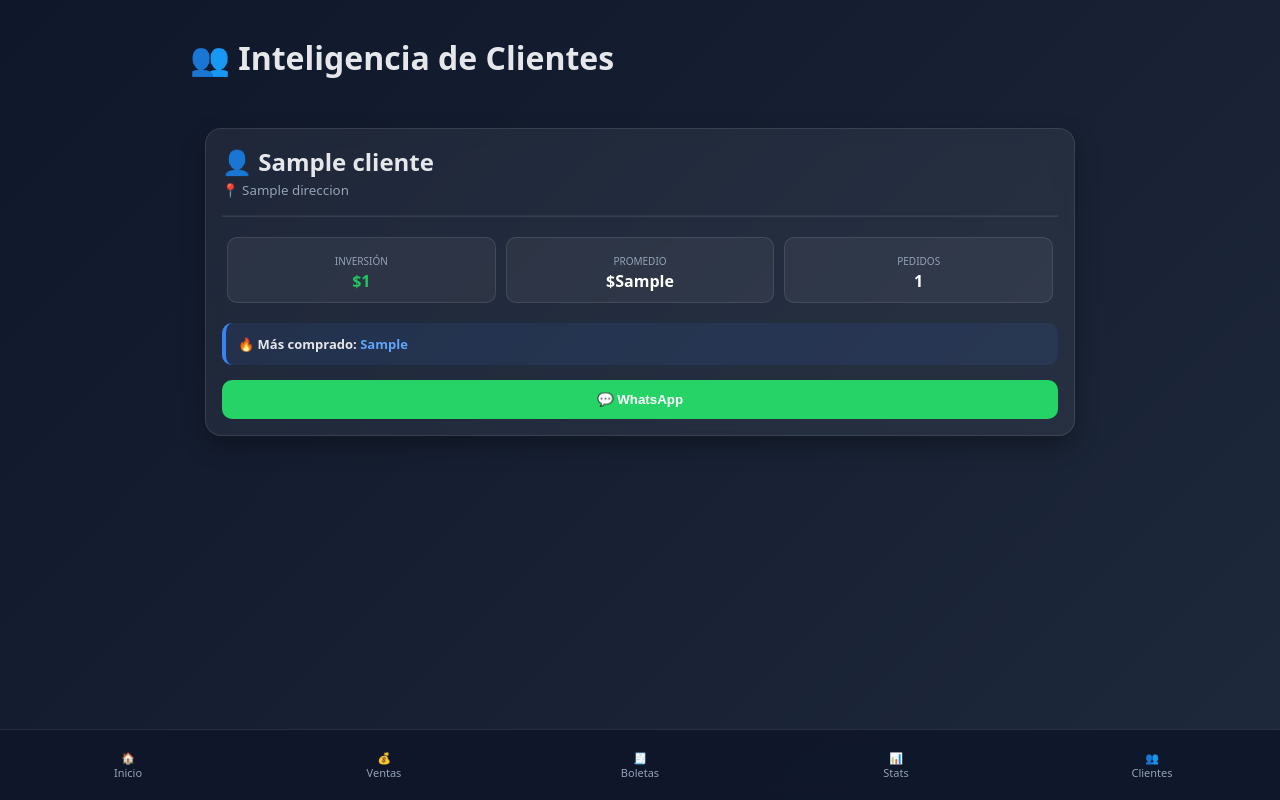
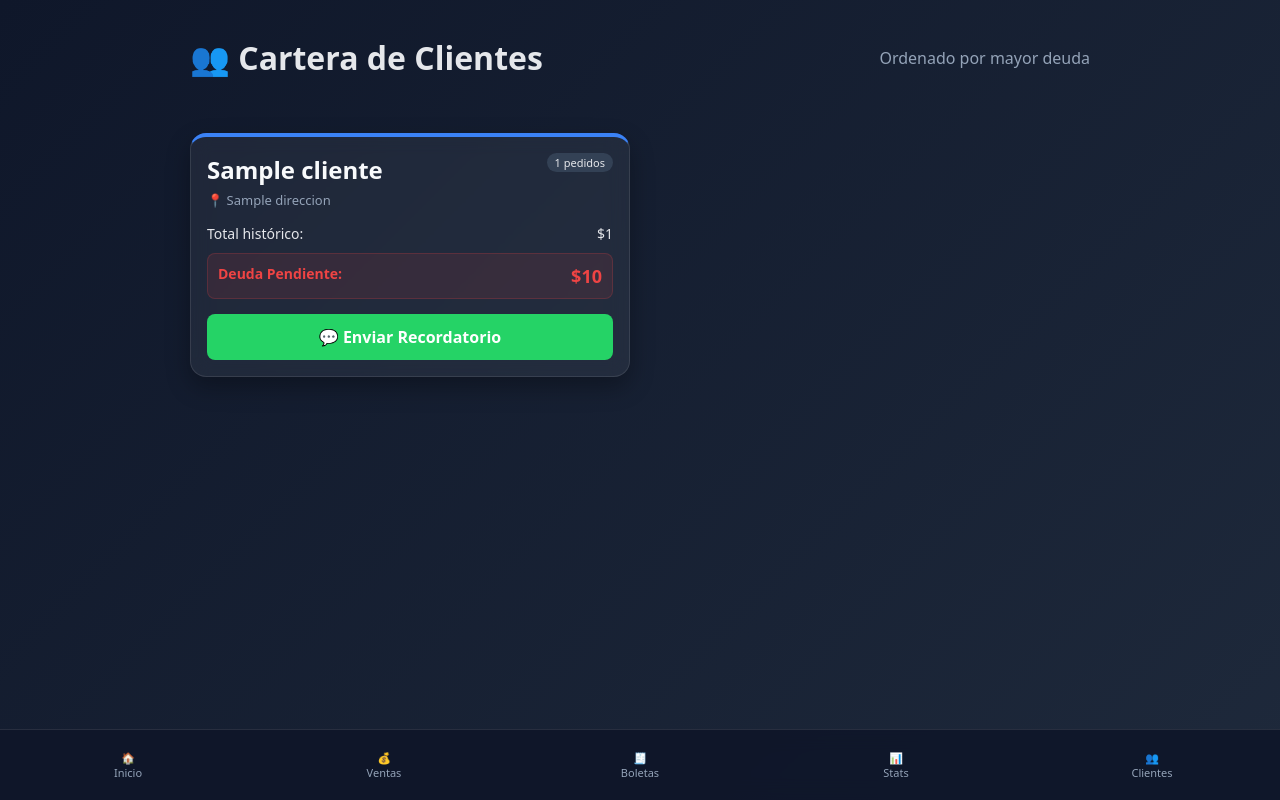
Before and after one commit to nicomartinezytm-pixel/distribuidora, a Flask app: template templates/clientes.html in a window 1280 px wide. Run offline with Flask 3, Linux system fonts and the light colour scheme; the template is opened without the code that fills it: most values are stand-ins (such as "Sample title", 1, 10 or a date in 2020).

Commit message:
Update clientes.html

```diff
--- a/templates/clientes.html
+++ b/templates/clientes.html
@@ -2,68 +2,104 @@
 {% block content %}
 
 <style>
-    .badge { padding: 4px 8px; border-radius: 6px; font-size: 11px; font-weight: bold; text-transform: uppercase; }
-    .badge-oro { background: #fef3c7; color: #92400e; border: 1px solid #f59e0b; }
-    .badge-fiel { background: #dcfce7; color: #166534; border: 1px solid #22c55e; }
-    .stat-box { text-align: center; padding: 10px; background: rgba(255,255,255,0.05); border-radius: 10px; flex: 1; margin: 5px; border: 1px solid rgba(255,255,255,0.1); }
-    .stat-val { display: block; font-size: 16px; font-weight: bold; color: white; }
-    .stat-label { font-size: 10px; color: #94a3b8; text-transform: uppercase; }
+    .grid-clientes {
+        display: grid;
+        grid-template-columns: repeat(auto-fill, minmax(300px, 1fr));
+        gap: 20px;
+        margin-top: 20px;
+    }
+    .card-cliente {
+        border-top: 4px solid #3b82f6;
+    }
+    .info-row {
+        display: flex;
+        justify-content: space-between;
+        margin-bottom: 8px;
+        font-size: 14px;
+    }
+    .deuda-highlight {
+        background: rgba(239, 68, 68, 0.1);
+        padding: 10px;
+        border-radius: 8px;
+        border: 1px solid rgba(239, 68, 68, 0.2);
+        margin-top: 10px;
+    }
+    .btn-whatsapp {
+        display: flex;
+        align-items: center;
+        justify-content: center;
+        gap: 8px;
+        background: #25d366;
+        color: white;
+        text-decoration: none;
+        padding: 12px;
+        border-radius: 8px;
+        font-weight: bold;
+        transition: 0.3s;
+        margin-top: 15px;
+    }
+    .btn-whatsapp:hover {
+        background: #128c7e;
+        transform: translateY(-2px);
+    }
+    .btn-disabled {
+        background: #334155;
+        color: #94a3b8;
+        cursor: not-allowed;
+    }
+    .badge-compras {
+        background: #334155;
+        padding: 2px 8px;
+        border-radius: 12px;
+        font-size: 11px;
+    }
 </style>
 
-<h1>👥 Inteligencia de Clientes</h1>
+<div style="display: flex; justify-content: space-between; align-items: center;">
+    <h1>👥 Cartera de Clientes</h1>
+    <span style="color: #94a3b8;">Ordenado por mayor deuda</span>
+</div>
 
-<div class="container">
+<div class="grid-clientes">
     {% for c in clientes %}
-    <div class="card">
+    <div class="card card-cliente">
         <div style="display: flex; justify-content: space-between; align-items: flex-start;">
-            <div>
-                <h2 style="margin:0;">👤 {{ c['cliente'] }}</h2>
-                <small style="color: #94a3b8;">📍 {{ c['direccion'] }}</small>
-            </div>
-            <div>
-                {% if c['total_gastado'] > 20000 %}
-                    <span class="badge badge-oro">🏆 VIP Oro</span>
-                {% endif %}
-                {% if c['total_compras'] >= 3 %}
-                    <span class="badge badge-fiel">⭐ Frecuente</span>
-                {% endif %}
+            <h2 style="margin: 0; color: #f8fafc;">{{ c['cliente'] }}</h2>
+            <span class="badge-compras">{{ c['total_compras'] }} pedidos</span>
+        </div>
+
+        <p style="color: #94a3b8; font-size: 13px; margin: 5px 0 15px 0;">📍 {{ c['direccion'] if c['direccion'] else 'Sin dirección' }}</p>
+
+        <div class="info-row">
+            <span>Total histórico:</span>
+            <span>${{ c['total_gastado'] }}</span>
+        </div>
+
+        <div class="deuda-highlight">
+            <div class="info-row" style="margin: 0;">
+                <span style="color: #ef4444; font-weight: bold;">Deuda Pendiente:</span>
+                <b style="color: #ef4444; font-size: 18px;">${{ c['deuda_total'] }}</b>
             </div>
         </div>
 
-        <hr style="opacity: 0.1; margin: 15px 0;">
-
-        <div style="display: flex; justify-content: space-between;">
-            <div class="stat-box">
-                <span class="stat-label">Inversión</span>
-                <span class="stat-val" style="color: #22c55e;">${{ c['total_gastado'] }}</span>
+        {% if c['telefono'] %}
+            {# Formateamos el mensaje para WhatsApp #}
+            {% set mensaje = "Hola " ~ c['cliente'] ~ ", te hablamos de la distribuidora. Te escribimos por tu saldo pendiente de $" ~ c['deuda_total'] ~ ". ¿Cómo estás?" %}
+            <a href="https://wa.me/{{ c['telefono'] }}?text={{ mensaje|urlencode }}"
+               target="_blank"
+               class="btn-whatsapp">
+                <span>💬 Enviar Recordatorio</span>
+            </a>
+        {% else %}
+            <div class="btn-whatsapp btn-disabled">
+                <span>🚫 Sin Teléfono registrado</span>
             </div>
-            <div class="stat-box">
-                <span class="stat-label">Promedio</span>
-                <span class="stat-val">${{ c['promedio_compra'] }}</span>
-            </div>
-            <div class="stat-box">
-                <span class="stat-label">Pedidos</span>
-                <span class="stat-val">{{ c['total_compras'] }}</span>
-            </div>
-        </div>
-
-        <div style="margin-top: 15px; padding: 12px; background: rgba(59, 130, 246, 0.1); border-radius: 10px; border-left: 4px solid #3b82f6;">
-            <p style="margin:0; font-size: 13px;">
-                🔥 <b>Más comprado:</b>
-                <span style="color: #60a5fa; font-weight: bold;">{{ c['producto_top'] if c['producto_top'] else 'Sin datos' }}</span>
-            </p>
-        </div>
-
-        <div style="display: flex; gap: 10px; margin-top: 15px;">
-            <a href="https://wa.me/?text=Hola%20{{ c['cliente'] }},%20te%20escribimos%20de%20la%20Distribuidora.%20¡Tenemos%20novedades!"
-               style="flex: 1;" target="_blank">
-                <button style="background: #25d366;">💬 WhatsApp</button>
-            </a>
-        </div>
+        {% endif %}
     </div>
     {% else %}
-    <div class="card" style="text-align: center; padding: 40px;">
-        <p style="color: #94a3b8;">Aún no hay clientes con historial de ventas.</p>
+    <div class="card" style="grid-column: 1 / -1; text-align: center; padding: 40px;">
+        <h3 style="color: #64748b;">Aún no hay clientes registrados.</h3>
+        <p>Los clientes aparecen aquí automáticamente cuando realizas una venta.</p>
     </div>
     {% endfor %}
 </div>
```
